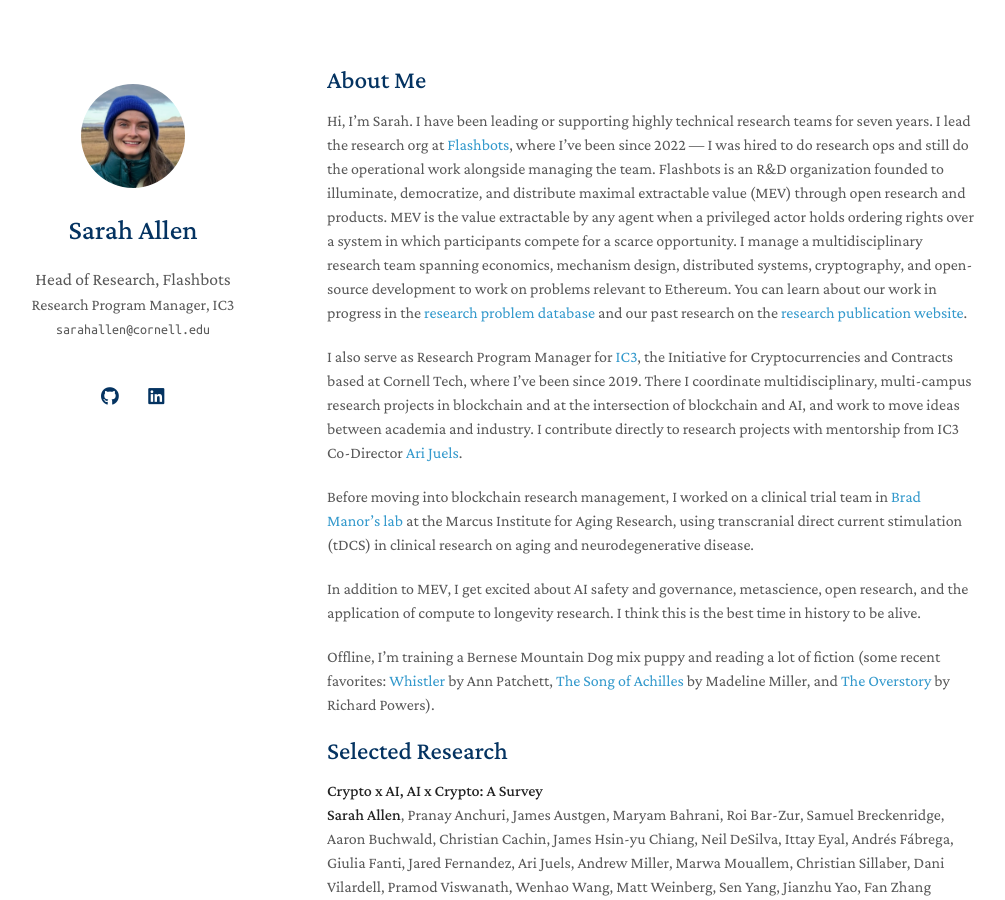
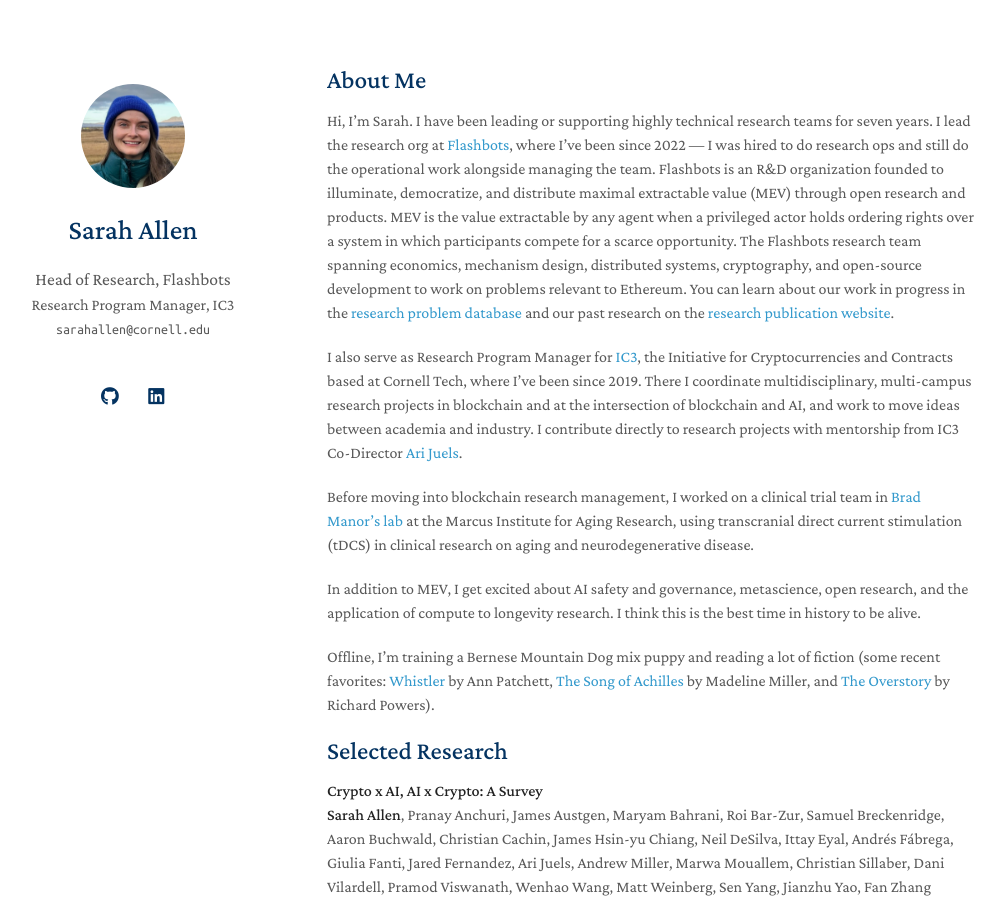
Before and after one commit to Bandeirainveste/bandeirainveste.github.io, a Jekyll site: the page built from index.md, in a window 1280 px wide and 900 px high. Shown: the whole window, without its empty margins (143-1148 px from the left). Built offline with Jekyll 4.4.1, drawn with Linux system fonts in a browser that asks for light colours; a style sheet for code colours, icons or effects is not loaded; our own code applies the rules of GitHub Pages for plain Markdown files.

Commit message:
Update index.md

```diff
--- a/index.md
+++ b/index.md
@@ -10,7 +10,7 @@
 operational work alongside managing the team. Flashbots is an R&D organization founded to
 illuminate, democratize, and distribute maximal extractable value (MEV) through
 open research and products. MEV is the value extractable by any agent when a privileged
-actor holds ordering rights over a system in which participants compete for a scarce opportunity. I manage a multidisciplinary research team spanning economics, mechanism design, distributed systems, cryptography, and open-source development to work on problems relevant to Ethereum. You can learn about our work in progress in the
+actor holds ordering rights over a system in which participants compete for a scarce opportunity. The Flashbots research team spanning economics, mechanism design, distributed systems, cryptography, and open-source development to work on problems relevant to Ethereum. You can learn about our work in progress in the
 [research problem database](https://www.flashbots.net/research-database) and our past research on the [research publication website](https://flashbots.github.io/mev-research/).
 
 I also serve as Research Program Manager for [IC3](https://www.initc3.org/), the
```
